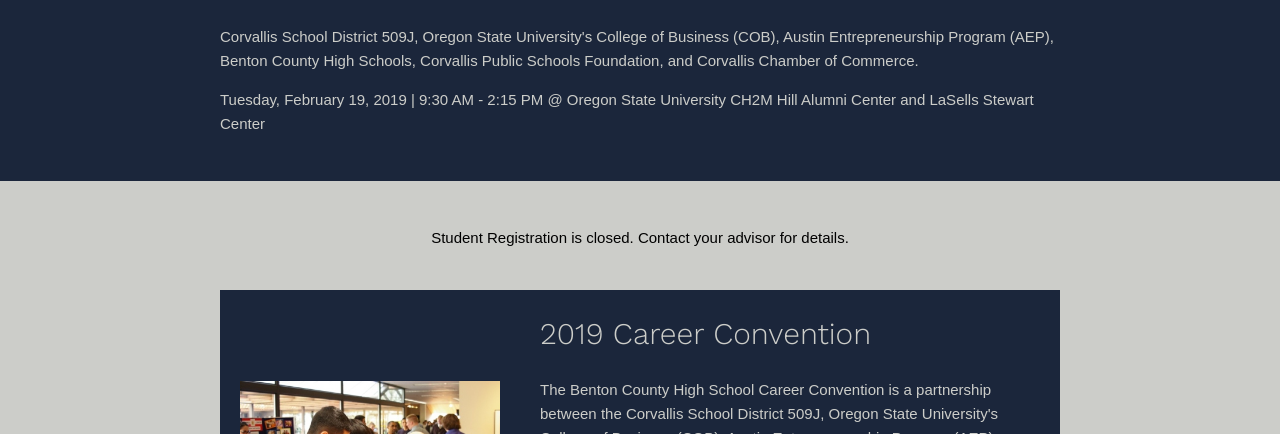
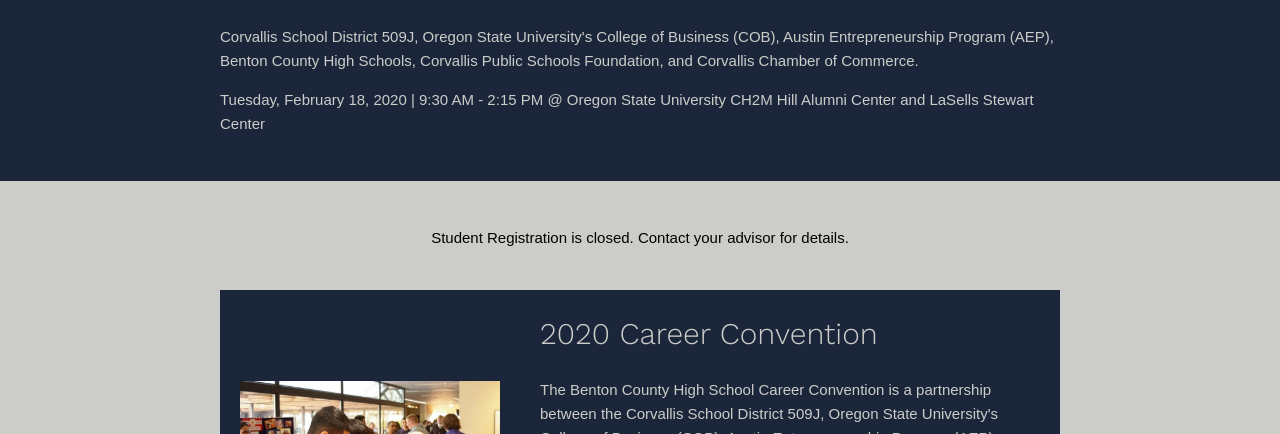
Before and after one commit to peterramsing/benton-county-career-convention, a Jekyll site: the page built from index.html, in a window 1280 px wide and 900 px high. Shown: the part 155-589 px from the top of the window. Built offline with Jekyll 4.4.1, drawn with Linux system fonts in a browser that asks for light colours.

Commit message:
Updates the date

```diff
--- a/_config.yml
+++ b/_config.yml
@@ -9,9 +9,9 @@ markdown: kramdown
 
 
 # Special Stuff for the Career Convention
-cc-year: 2019
+cc-year: 2020
 cc-month: "February"
-cc-date: "19"
+cc-date: "18"
 cc-day: "Tuesday"
 cc-start-time: "9:30 AM"
 cc-end-time: "2:15 PM"
```
